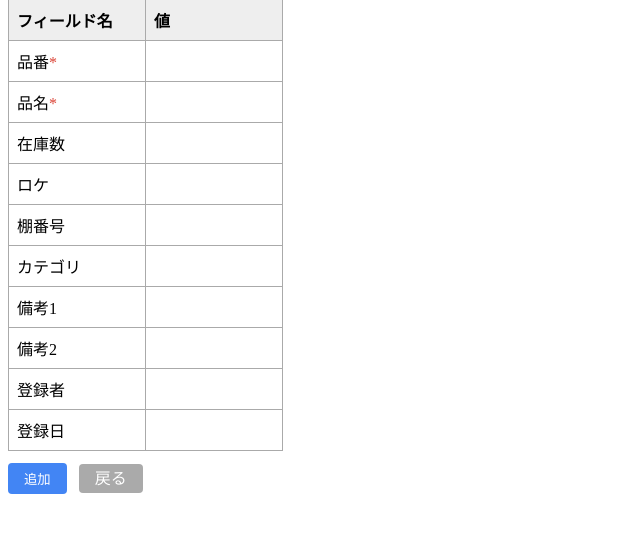
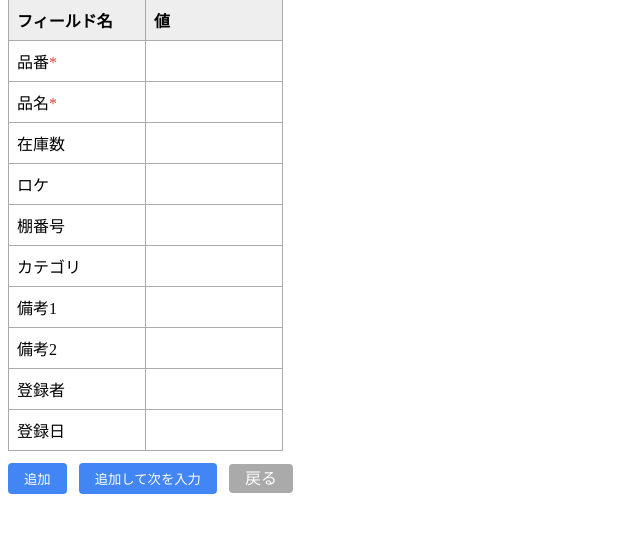
Before and after one commit to ai-programming-base/crud-app, a Flask app: page /add in a window 1280 px wide. Shown: the part 81-636 px from the top of the page, without its empty margins (0-640 px from the left). Run offline with Flask 3, Linux system fonts and the light colour scheme.

Commit message:
連続起票機能を追加

```diff
--- a/app.py
+++ b/app.py
@@ -69,19 +69,38 @@ def add():
         for i, f in enumerate(USER_FIELDS):
             if f.get('required') and not user_values[i]:
                 errors.append(f"{f['name']}（必須）を入力してください。")
-        internal_values = ["" for f in FIELDS if f.get('internal', False)]
+        # Statusフィールドの位置・値制御
+        internal_values = []
+        for f in FIELDS:
+            if f.get('internal', False):
+                # "status"だけ承認前、それ以外は空
+                if f['key'] == 'status':
+                    internal_values.append("承認前")
+                else:
+                    internal_values.append("")
         values = user_values + internal_values
+
         if errors:
             for msg in errors:
                 flash(msg)
             return render_template('form.html', fields=USER_FIELDS, values=user_values)
+
         db = get_db()
         db.execute(
             f'INSERT INTO item ({",".join(FIELD_KEYS)}) VALUES ({",".join(["?"]*len(FIELD_KEYS))})',
             values
         )
         db.commit()
-        return redirect(url_for('index'))
+
+        # どちらのボタンかで分岐
+        if 'add_and_next' in request.form:
+            # 同じ内容で再表示（Status以外）
+            return render_template('form.html', fields=USER_FIELDS, values=user_values, message="登録しました。同じ内容で新規入力できます。")
+        else:
+            # 通常追加→indexに戻る
+            return redirect(url_for('index'))
+
+    # GET時
     return render_template('form.html', fields=USER_FIELDS, values=["" for _ in USER_FIELDS])
 
 @app.route('/delete_selected', methods=['POST'])
--- a/templates/form.html
+++ b/templates/form.html
@@ -11,6 +11,7 @@
         .button-group button, .button-group a { margin-right: 8px; padding: 6px 16px; border-radius: 4px; border: none; background: #4285f4; color: #fff; text-decoration: none; cursor: pointer; }
         .button-group a.cancel { background: #aaa; }
         .error-message { color: #db4437; font-weight: bold; margin: 8px 0; }
+        .info-message { color: #33691e; font-weight: bold; margin: 8px 0; }
     </style>
     <script>
         document.addEventListener('DOMContentLoaded', function () {
@@ -61,6 +62,9 @@
 </head>
 <body>
     <h1>Add Item</h1>
+    {% if message %}
+      <div class="info-message">{{ message }}</div>
+    {% endif %}
     {% with messages = get_flashed_messages() %}
       {% if messages %}
         <div class="error-message">
@@ -89,7 +93,8 @@
             {% endfor %}
         </table>
         <div class="button-group">
-            <button type="submit">追加</button>
+            <button type="submit" name="add">追加</button>
+            <button type="submit" name="add_and_next">追加して次を入力</button>
             <a href="{{ url_for('index') }}" class="cancel">戻る</a>
         </div>
     </form>
```
